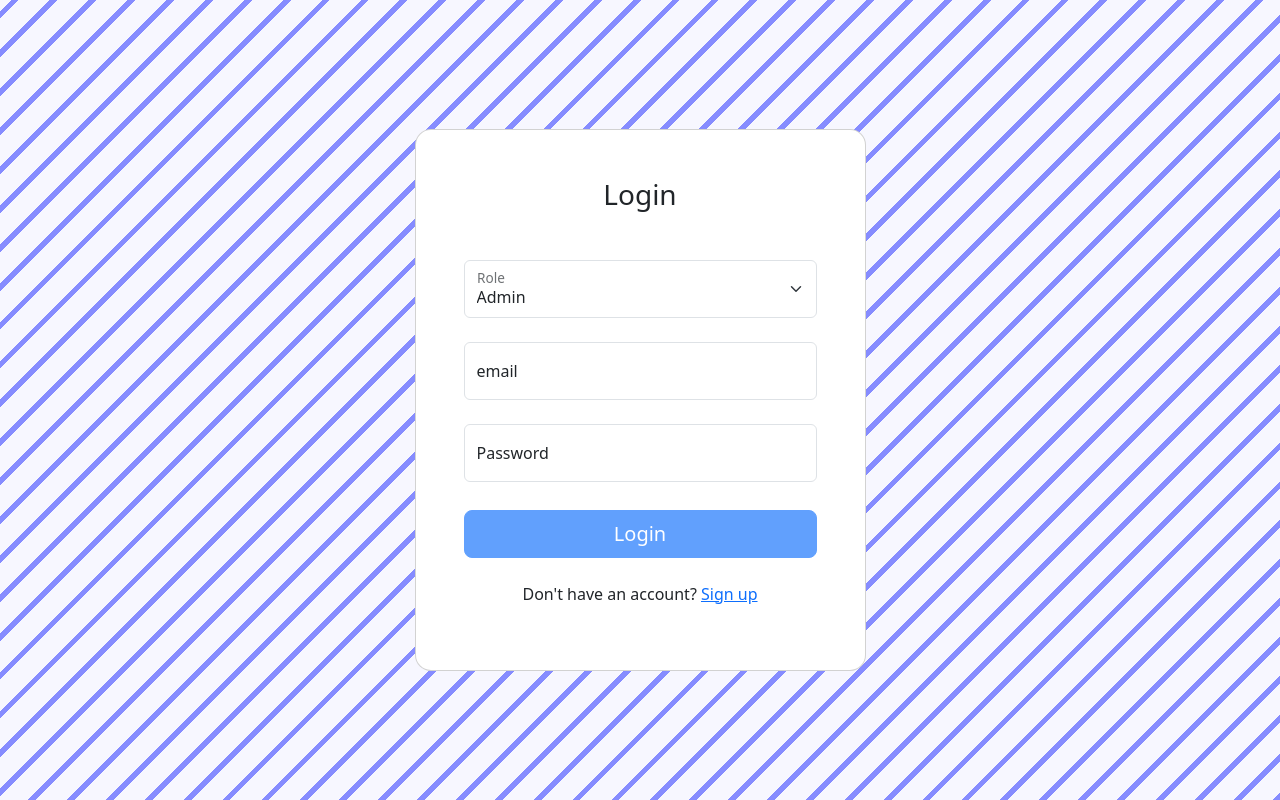
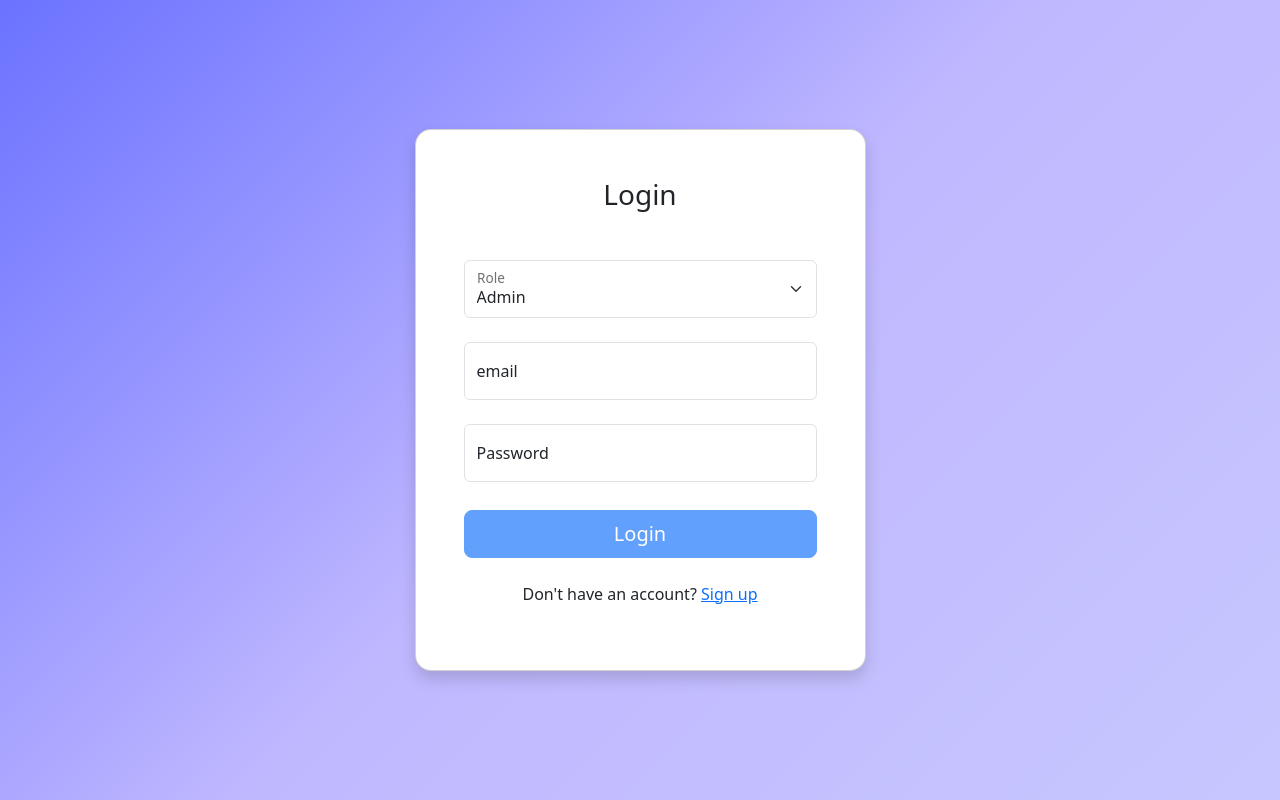
Before and after one commit to muhammed-elsherif/Violence-detection, an Angular app in the folder frontend/: page /login in a window 1280 px wide. Built offline with nearby package versions, Linux system fonts and the light colour scheme.

Commit message:
updated login, register styles

```diff
--- a/frontend/src/app/components/login/login.component.html
+++ b/frontend/src/app/components/login/login.component.html
@@ -2,7 +2,7 @@
     <div class="container py-5 h-100">
         <div class="row d-flex justify-content-center align-items-center h-100">
             <div class="col-12 col-md-8 col-lg-6 col-xl-5">
-                <div class="card shadow-2-strong" style="border-radius: 1rem;">
+                <div class="card shadow" style="border-radius: 1rem;">
                     <form class="card-body p-5 text-center" [formGroup]="loginForm" (ngSubmit)="onSubmit()">
 
                         <h3 class="mb-5">Login</h3>
--- a/frontend/src/app/components/login/login.component.scss
+++ b/frontend/src/app/components/login/login.component.scss
@@ -4,15 +4,7 @@
 
 .cool-bg2 {
   height: 100vh;
-  background-color: #e5e5f7;
-  // opacity: 0.3;
-  background: repeating-linear-gradient(
-    -45deg,
-    #868cff,
-    #868cff 5.5px,
-    #f7f7ff 5.5px,
-    #f7f7ff 27.5px
-  );
+  background: linear-gradient(135deg, #6b72ff, #c0b8ff, #c7c7ff);
 }
 
 .btn-primary {
--- a/frontend/src/app/components/signup/signup.component.html
+++ b/frontend/src/app/components/signup/signup.component.html
@@ -1,8 +1,8 @@
 <section class="vh-100" class="cool-bg">
-    <div class="container py-5 h-100">
+    <div class="container py-5 h-100 vh-100">
         <div class="row d-flex justify-content-center align-items-center h-100">
             <div class="col-12 col-md-8 col-lg-6 col-xl-5">
-                <div class="card shadow-2-strong" style="border-radius: 1rem;">
+                <div class="card shadow" style="border-radius: 1rem;">
                     <form class="card-body p-5 text-center" [formGroup]="signupForm" (ngSubmit)="onSubmit()">
 
                         <h3 class="mb-5">Register</h3>
--- a/frontend/src/app/components/signup/signup.component.scss
+++ b/frontend/src/app/components/signup/signup.component.scss
@@ -3,14 +3,7 @@
 }
 
 .cool-bg {
-  background-color: #e5e5f7;
-  // opacity: 0.3;
-  background-image: repeating-radial-gradient(
-      circle at 0 0,
-      transparent 0,
-      #e5e5f7 8px
-    ),
-    repeating-linear-gradient(#6b72ff55, #6b72ff);
+  background: linear-gradient(135deg, #6b72ff, #ab8ffa, #72c6ff);
 }
 
 .btn-primary {
```
